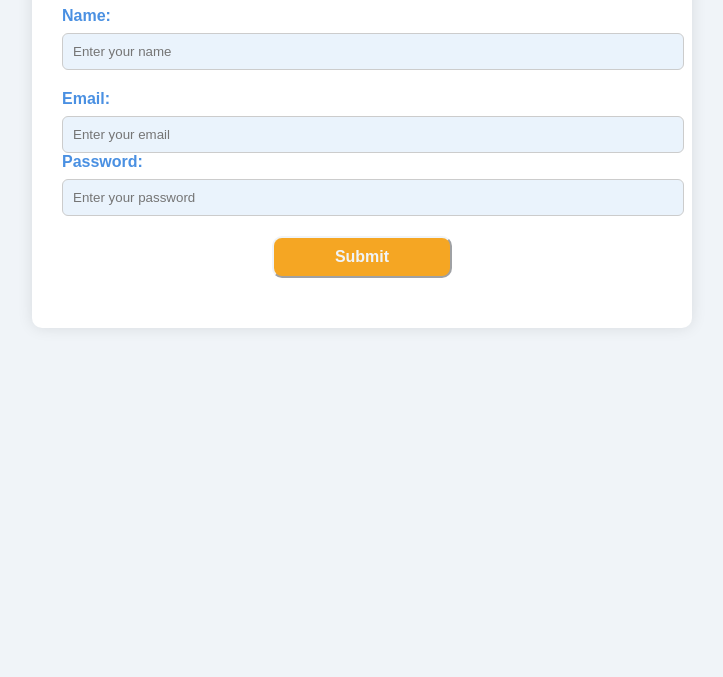
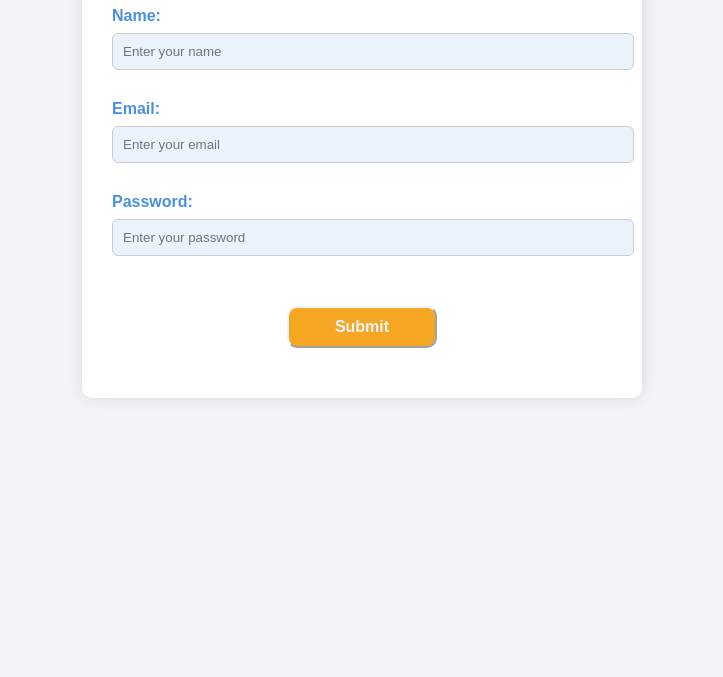
Before and after one commit to Siddhant-Kumar-04/FullStack-Web-Developement, a plain HTML site: page Module 6/CSS Practical/Form.html in a window 1280 px wide. Shown: the part 123-800 px from the top of the page, without its empty margins (278-1001 px from the left). Drawn offline with Linux system fonts and the light colour scheme.

Commit message:
Form Using HTML & CSS

```diff
--- a/Module 6/CSS Practical/Form.html
+++ b/Module 6/CSS Practical/Form.html
@@ -24,7 +24,7 @@
         .mainBackground {
             background-color: white;
             padding: 30px;
-            max-width: 600px;
+            max-width: 500px;
             margin: auto;
             box-shadow: 0 0 15px rgba(0, 0, 0, 0.1);
             border-radius: 10px;
@@ -36,7 +36,8 @@
         }
 
         .form-group {
-            margin-bottom: 20px;
+
+            margin-bottom: 30px;
         }
 
         label {
@@ -84,11 +85,11 @@
                 <label for="name">Name:</label>
                 <input type="text" id="name" name="name" placeholder="Enter your name" required>
             </div>
-            <div class="formgroup">
+            <div class="form-group">
                 <label for="email">Email:</label>
                 <input type="email" id="email" name="email" placeholder="Enter your email" required>
             </div>
-            <div class="formgroup">
+            <div class="form-group">
                 <label for="password">Password:</label>
                 <input type="password" id="password" name="password" placeholder="Enter your password" required>
             </div>
```
